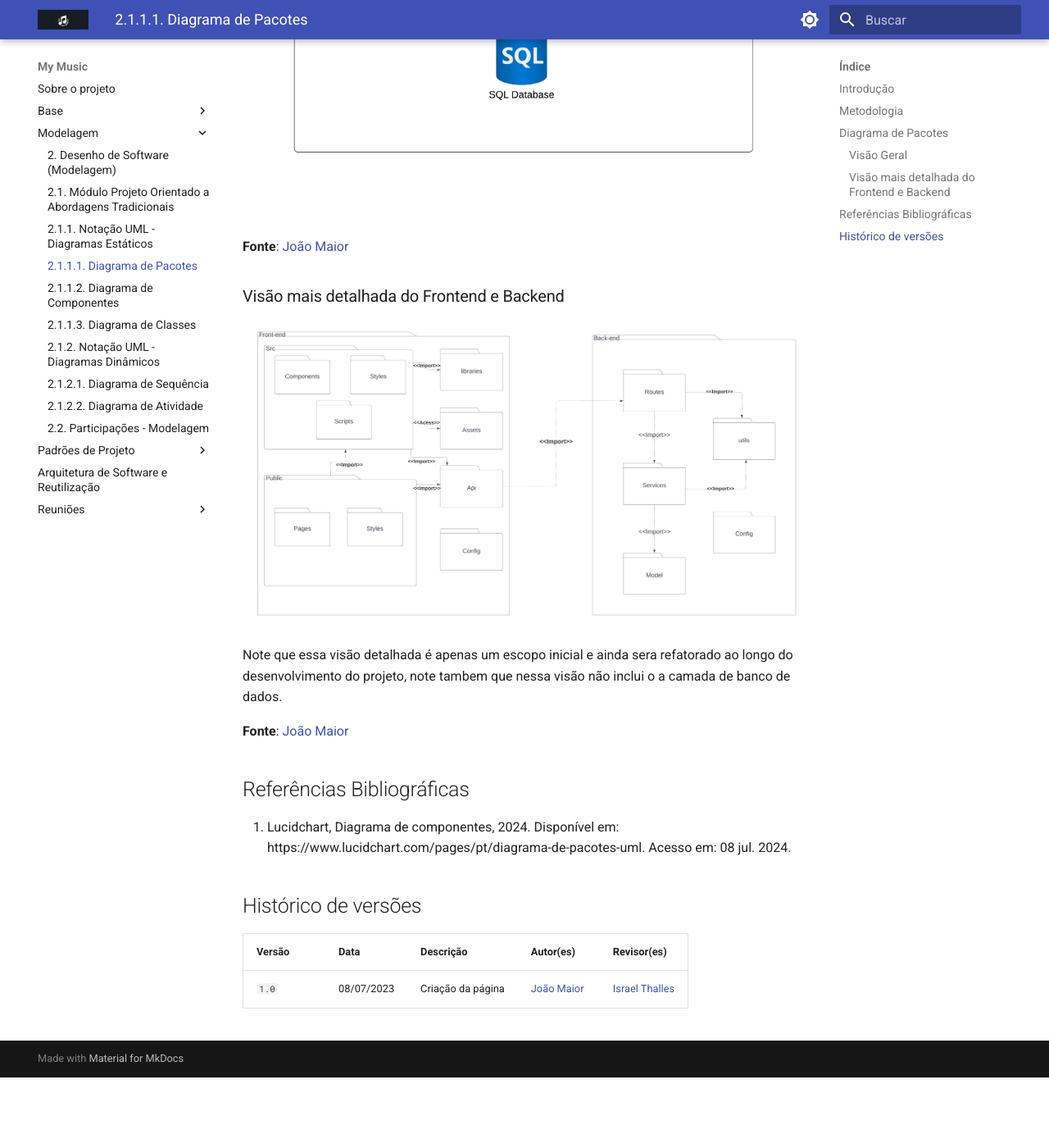
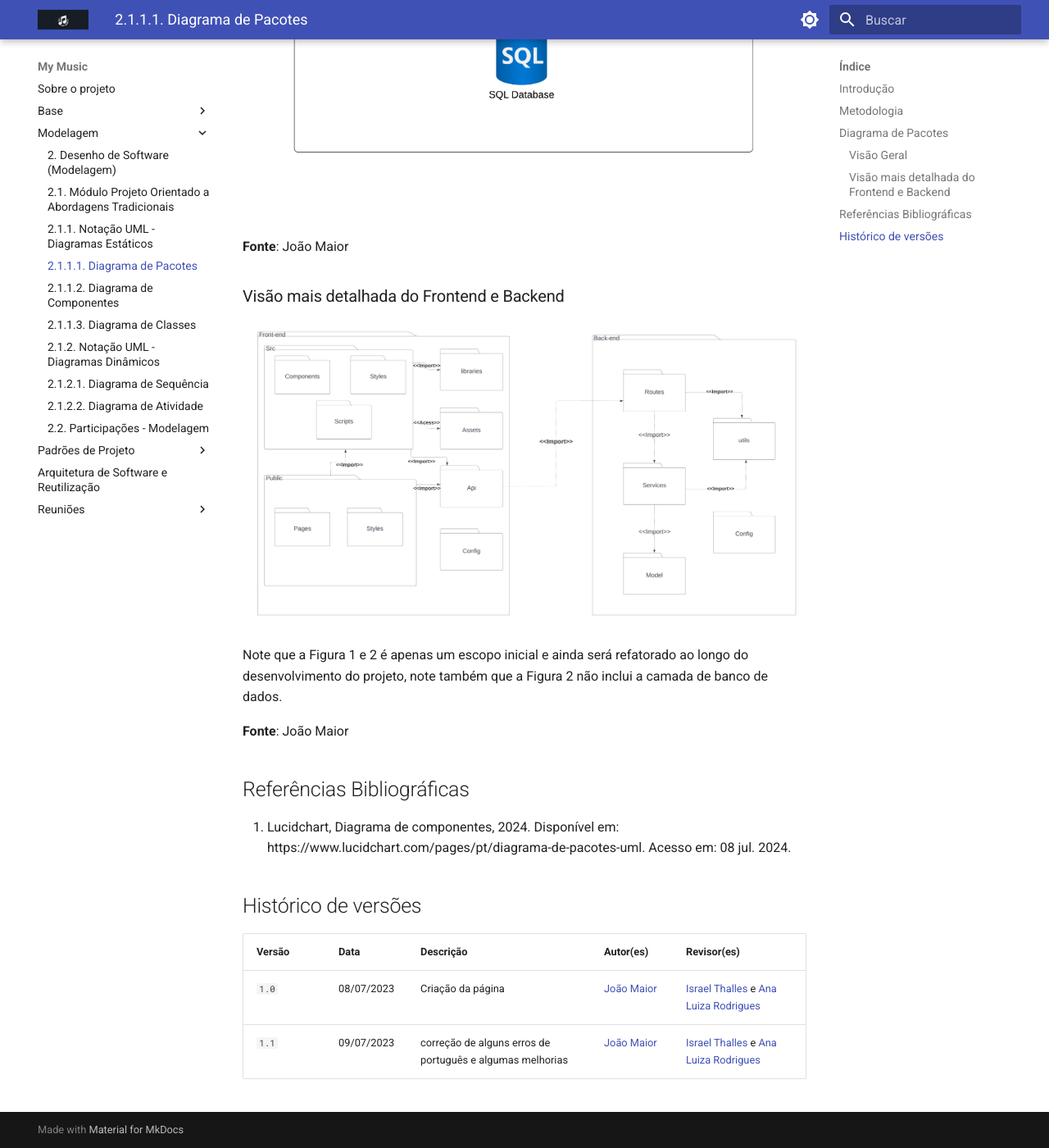
Before and after one commit to UnBArqDsw2024-1/2024.1_G2_My_Music, an MkDocs documentation site: the page built from docs/Modelagem/diagramaPacotes.md, in a window 1280 px wide and 1400 px high, scrolled down 1554 px. Shown: the whole window at 82% size. Built offline with MkDocs 1.6.1 and Material for MkDocs 9.7.7, drawn with Linux system fonts in a browser that asks for light colours; before the commit the page ends 2868 px from its top, so only the background shows below that; some of the changed text lies outside the part shown.

Commit message:
Correção e algumas melhorias

```diff
--- a/docs/Modelagem/diagramaPacotes.md
+++ b/docs/Modelagem/diagramaPacotes.md
@@ -16,19 +16,19 @@
 
 ### Visão Geral
 
-Logo abaixo é apresentado o diagrama (figura 1) em que representa a visão geral do diagrama de pacotes
+Na figura 1 é apresentado o diagrama (figura 1) em que representa a visão geral do diagrama de pacotes
 
-![Diagrama](Imagens/Diagrama_de_Pacotes_1.png)
+![Figura 1: Diagrama de Pacote geral. (Fonte: João, 2024)](Imagens/Diagrama_de_Pacotes_1.png)
 
-**Fonte**: [João Maior](https://github.com/Jvsoutomaior)
+**Fonte**: João Maior
 
 ### Visão mais detalhada do Frontend e Backend
 
-![Diagrama de Pacotes Frontend com Backend](Imagens/Diagrama_de_Pacotes_2.png)
+![Figura 2: Diagrama de Pacotes do Frontend com Backend. (Fonte: João, 2024)](Imagens/Diagrama_de_Pacotes_2.png)
 
-Note que essa visão detalhada é apenas um escopo inicial e ainda sera refatorado ao longo do desenvolvimento do projeto, note tambem que nessa visão não inclui o a camada de banco de dados.
+Note que a Figura 1 e 2 é apenas um escopo inicial e ainda será refatorado ao longo do desenvolvimento do projeto, note também que a Figura 2 não inclui a camada de banco de dados.
 
-**Fonte**: [João Maior](https://github.com/Jvsoutomaior)
+**Fonte**: João Maior
 
 ## Referências Bibliográficas
 
@@ -38,4 +38,5 @@
 
 |   Versão  |    Data   | Descrição | Autor(es) | Revisor(es)|
 | --------- | --------- | --------- | --------- | ---------- |
-|   `1.0`   | 08/07/2023| Criação da página | [João Maior](https://github.com/Jvsoutomaior) | [Israel Thalles](https://github.com/IsraelThalles) |
+|   `1.0`   | 08/07/2023| Criação da página | [João Maior](https://github.com/Jvsoutomaior) | [Israel Thalles](https://github.com/IsraelThalles) e [Ana Luiza Rodrigues](https://github.com/analuizargds) |
+|   `1.1`   | 09/07/2023| correção de alguns erros de português e algumas melhorias| [João Maior](https://github.com/Jvsoutomaior) | [Israel Thalles](https://github.com/IsraelThalles) e [Ana Luiza Rodrigues](https://github.com/analuizargds)  |
```
